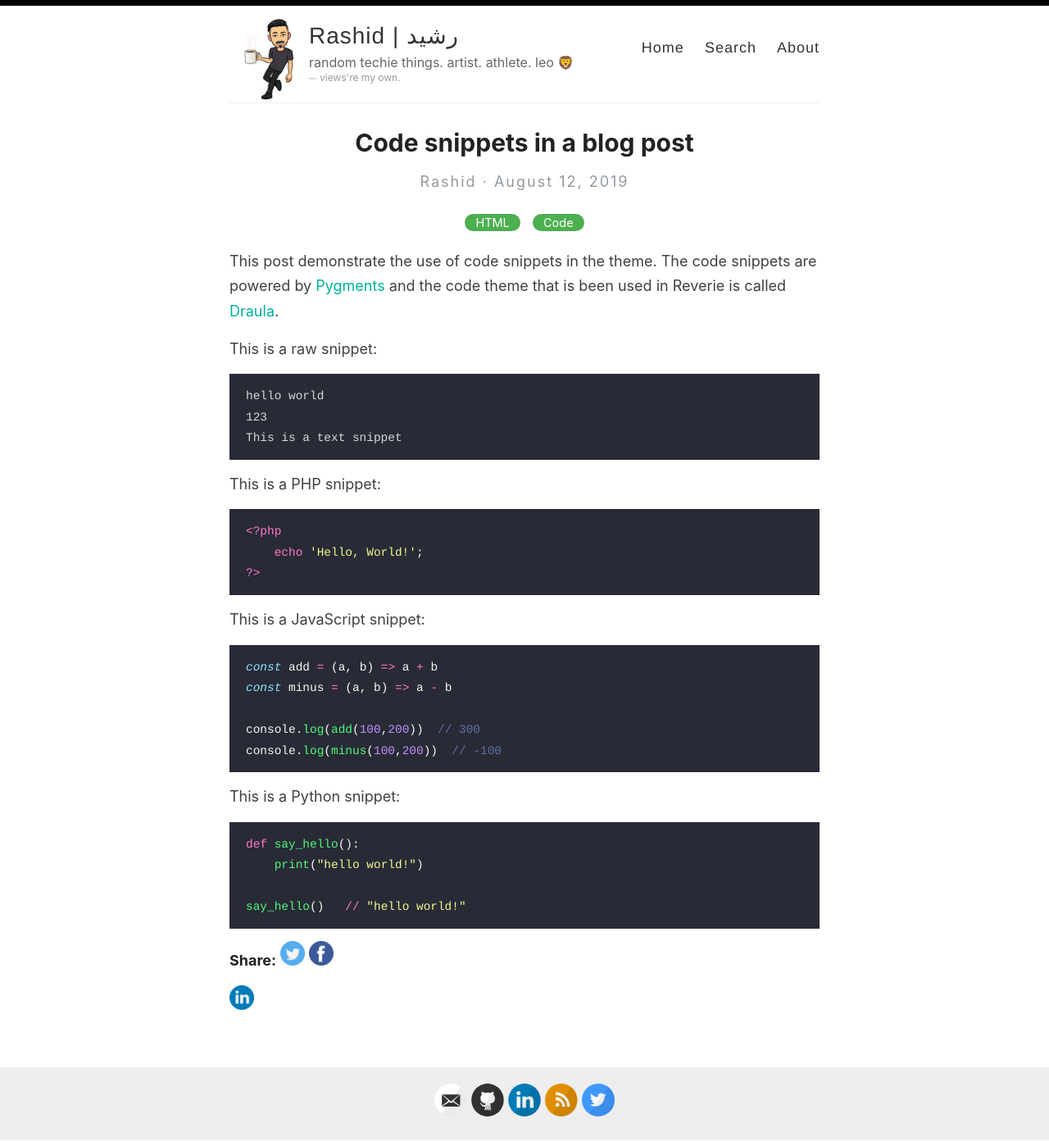
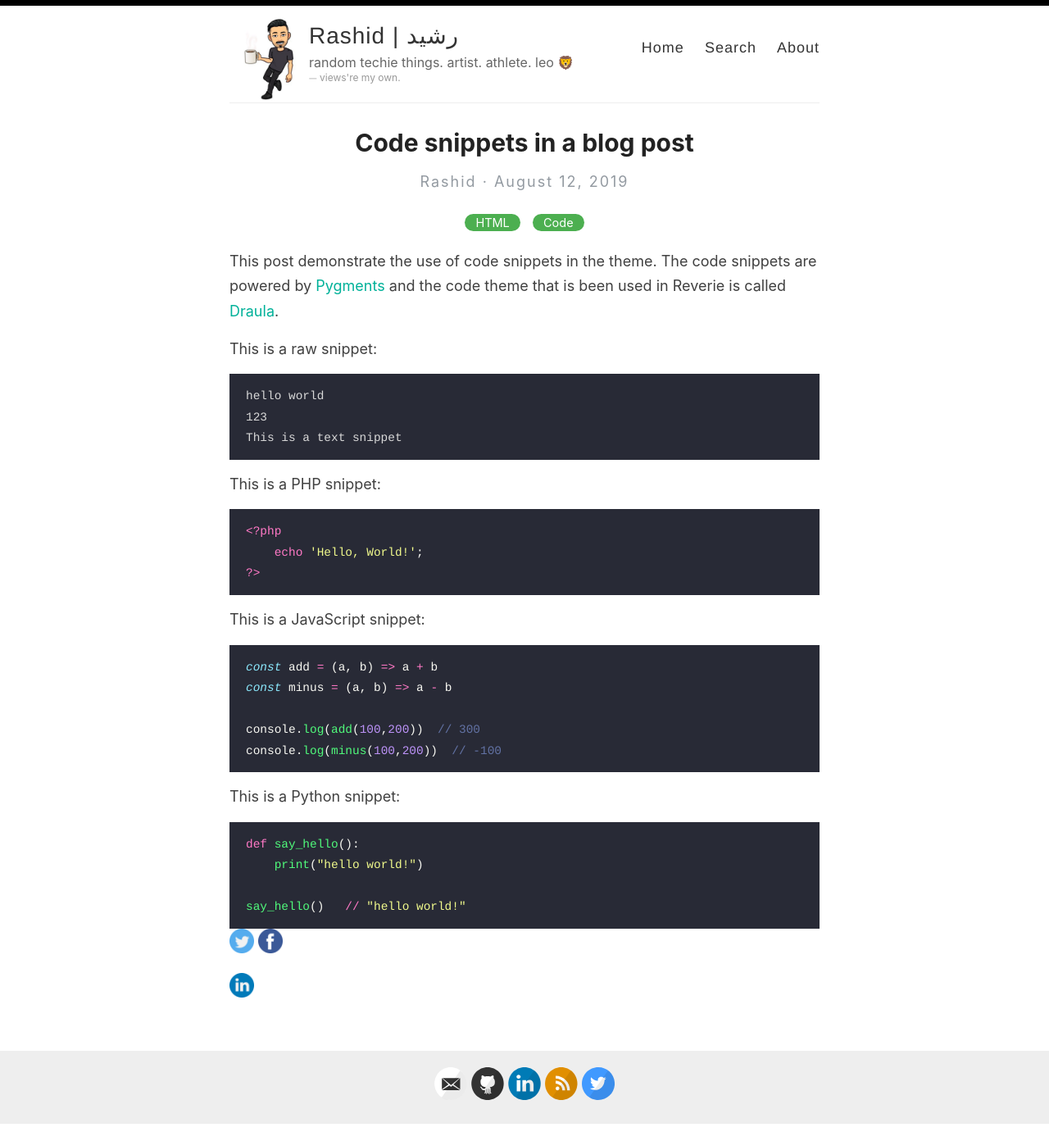
Before and after one commit to RashidAljohani/localhost, a Jekyll site: the page built from _posts/2019-8-12-code-snippets.md, in a window 1280 px wide. Shown: the whole page at 82% size. Built offline with Jekyll 4.4.1, drawn with Linux system fonts in a browser that asks for light colours; comment, search, counter and statistics services are not loaded.

Commit message:
update share box

```diff
--- a/_layouts/post.html
+++ b/_layouts/post.html
@@ -30,10 +30,9 @@
   </div>
 
   <div class="share-blog">
-    <p><span class="share-box">Share:</span>
       <a href="http://twitter.com/share?text={{ page.title }}&url={{site.url}}{{page.url}}" target="_blank"><img src="/images/twitter.png"></a>
       <a href="https://www.facebook.com/sharer.php?u={{site.url}}{{page.url}}" target="_blank"><img src="/images/facebook.png"></a></p>
-      <a href="https://www.linkedin.com/shareArticle?mini=true&url={{site.url}}{{page.url}}&title={{ page.title }}" target="_blank"><img src="/images/linkedin.png"></a></p>
+      <a href="https://www.linkedin.com/shareArticle?mini=true&url={{site.url}}{{page.url}}&title={{ page.title }}" target="_blank"><img src="/images/linkedin.png"></a>
   </div>
 
   <!--<div class="date">
```
